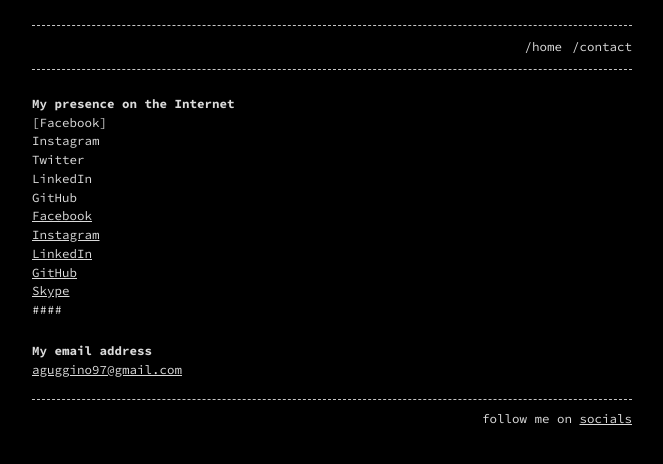
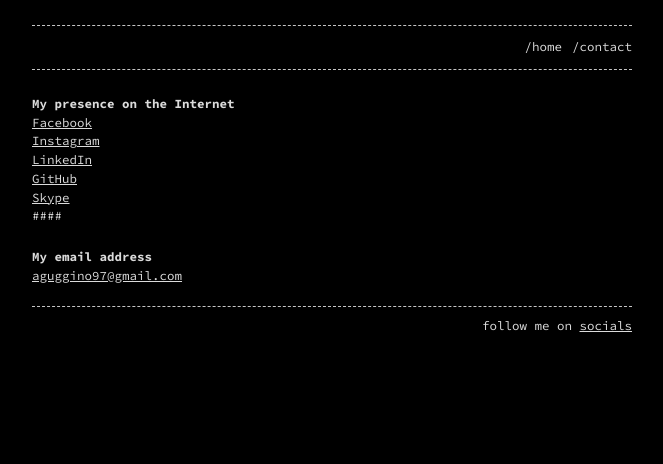
Before and after one commit to alessandroguggino/alessandroguggino.github.io, a Jekyll site: the page built from socials.md, in a window 1280 px wide. Shown: the top 464 px of the page, without its empty margins (308-971 px from the left). Built offline with Jekyll 4.4.1, drawn with Linux system fonts in a browser that asks for light colours.

Commit message:
Update socials.md

```diff
--- a/socials.md
+++ b/socials.md
@@ -5,12 +5,6 @@ permalink: /socials
 ---
 
 # My presence on the Internet
-
-[Facebook]
-Instagram
-Twitter
-LinkedIn
-GitHub
 
 <a href="https://facebook.com/alexguggino" target="_blank">Facebook</a>
 <a href="https://instagram.com/alessandroguggino" target="_blank">Instagram</a>
```
